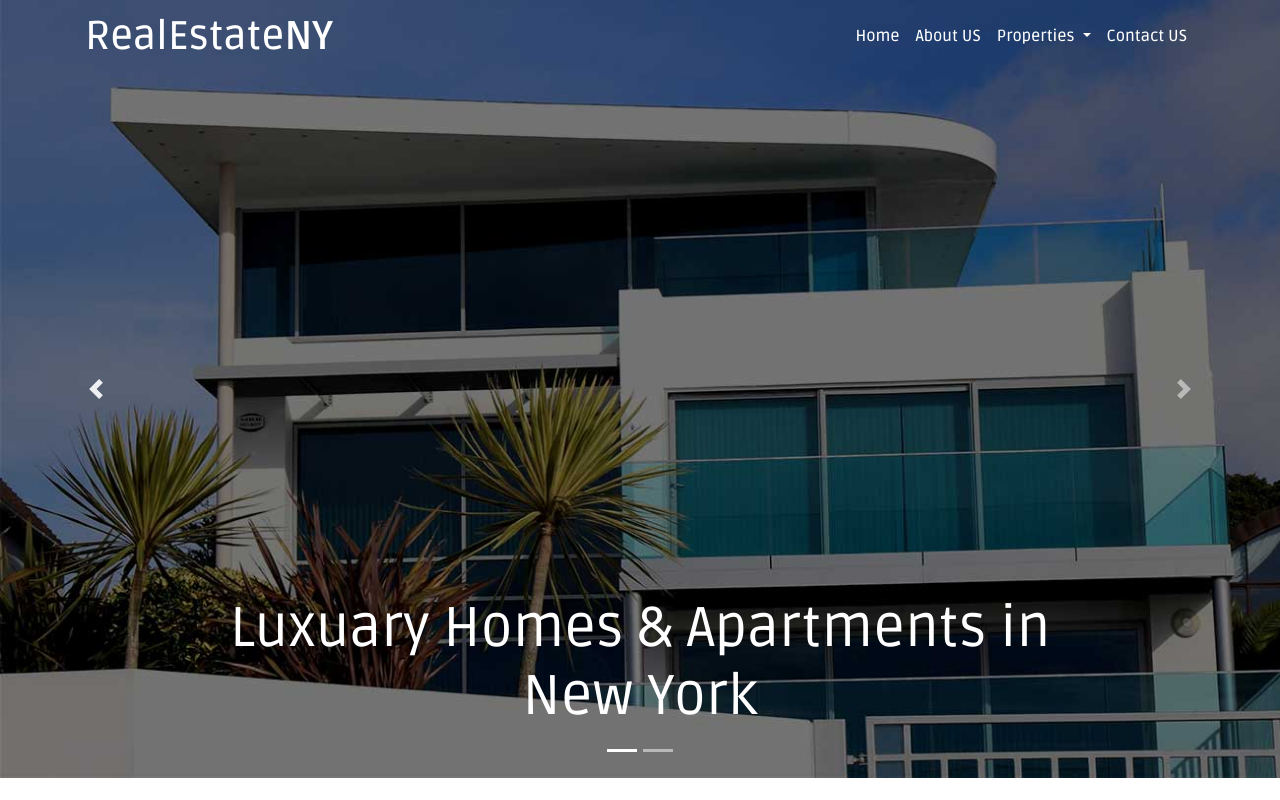
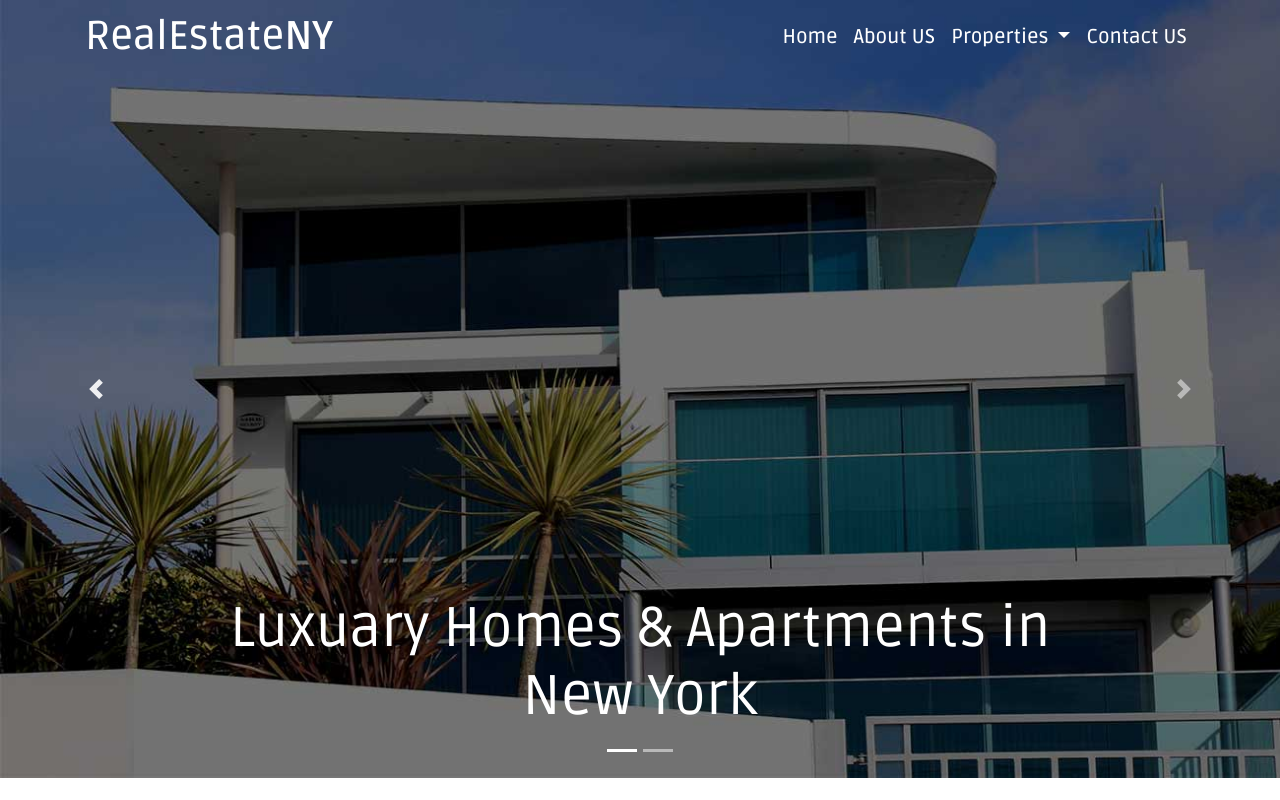
Before and after one commit to adhirath-balan/Assignment-RealEstate, a plain HTML site: page index.html in a window 1280 px wide. Shown: the top 800 px of the page. Drawn offline with nearby package versions, Linux system fonts and the light colour scheme; a web font is replaced by a local one.

Commit message:
Update index.html

```diff
--- a/index.html
+++ b/index.html
@@ -28,17 +28,17 @@
 
                 <div id="navTog" class="collapse navbar-collapse">
                     <ul class="navbar-nav ml-auto">
-                        <li class="nav-item"> <a href="#" class="nav-link text-white h6"> Home  </a></li>
-                        <li class="nav-item"> <a href="#" class="nav-link text-white h6"> About US </a></li>
+                        <li class="nav-item"> <a href="#" class="nav-link text-white h5"> Home  </a></li>
+                        <li class="nav-item"> <a href="#" class="nav-link text-white h5"> About US </a></li>
                         <li class="nav-item dropdown">
-                            <a href="#" class="nav-link dropdown-toggle text-white h6" data-toggle="dropdown" role="button"> Properties </a>
+                            <a href="#" class="nav-link dropdown-toggle text-white h5" data-toggle="dropdown" role="button"> Properties </a>
                             <div class="dropdown-menu drop-color">
                                 <a class="dropdown-item drop-item" href="#"> Property 1 </a>
                                 <a class="dropdown-item drop-item" href="#"> Property 2 </a>
                                 <a class="dropdown-item drop-item" href="#"> Property 3 </a>
                             </div>
                         </li>
-                        <li class="nav-item"> <a href="#" class="nav-link text-white h6"> Contact US </a></li>
+                        <li class="nav-item"> <a href="#" class="nav-link text-white h5"> Contact US </a></li>
                     </ul>
                 </div>
             </div>
```
